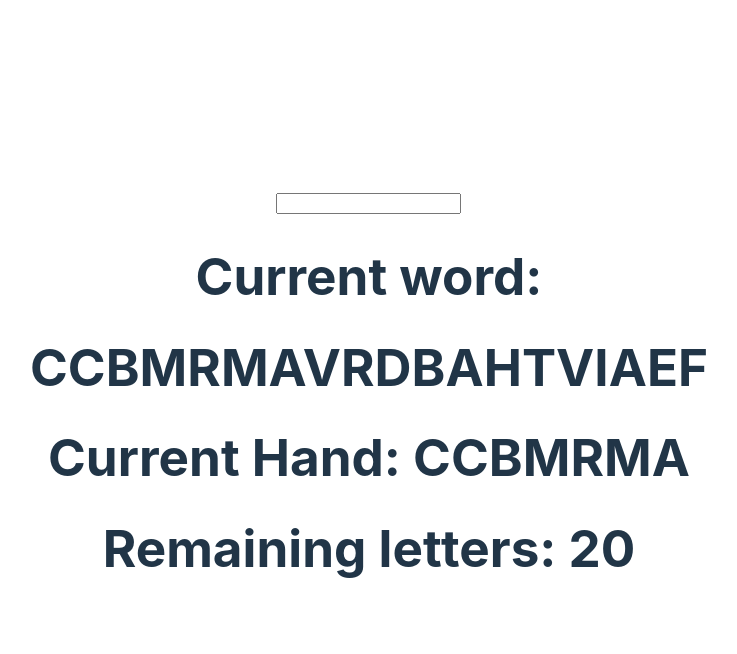
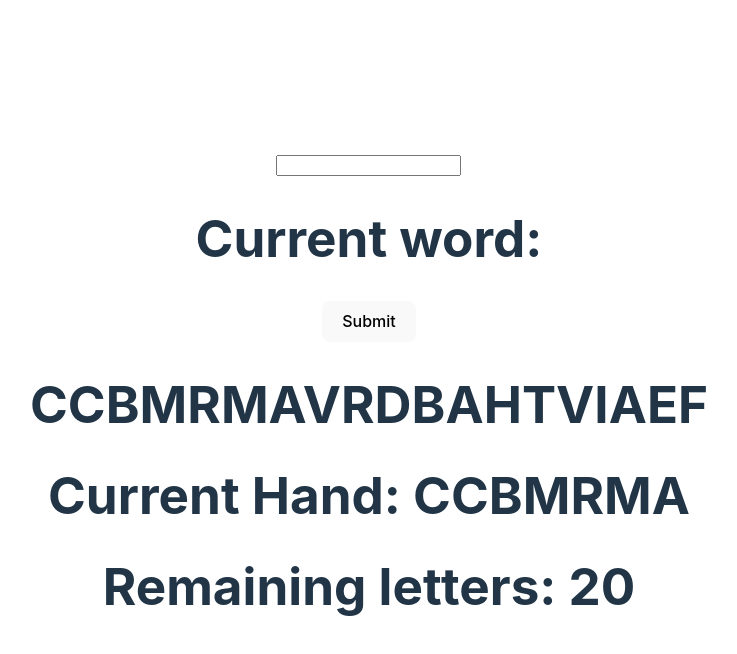
Before and after one commit to IndiW/wablamagram, a React (Vite) app in the folder vite-project/: page / in a window 1280 px wide. Shown: the top 654 px of the page, without its empty margins (271-1008 px from the left). Built offline with nearby package versions, Linux system fonts and the light colour scheme.

Commit message:
add submit button

```diff
--- a/vite-project/src/App.tsx
+++ b/vite-project/src/App.tsx
@@ -142,10 +142,18 @@ function App() {
         setInputValue(sanitizedInput)
         setCurrentWord(sanitizedInput)
     }
+
+    const handleSubmit = () => {
+        const lettersUsed = currentWord.length
+        setLetterCount(letterCount - lettersUsed)
+        // setCurrentLetters([...randomValues].slice(lettersUsed, lettersUsed + 7))
+    }
+
     return (
         <>
             <input name='text input' value={inputValue} onChange={handleInputChange}></input>
             <h1>Current word: {currentWord}</h1>
+            <button onClick={handleSubmit}>Submit</button>
             <h1>{randomValues}</h1>
             <h1>Current Hand: {currentLetters}</h1>
             <h1>{`Remaining letters: ${letterCount}`}</h1>
```
